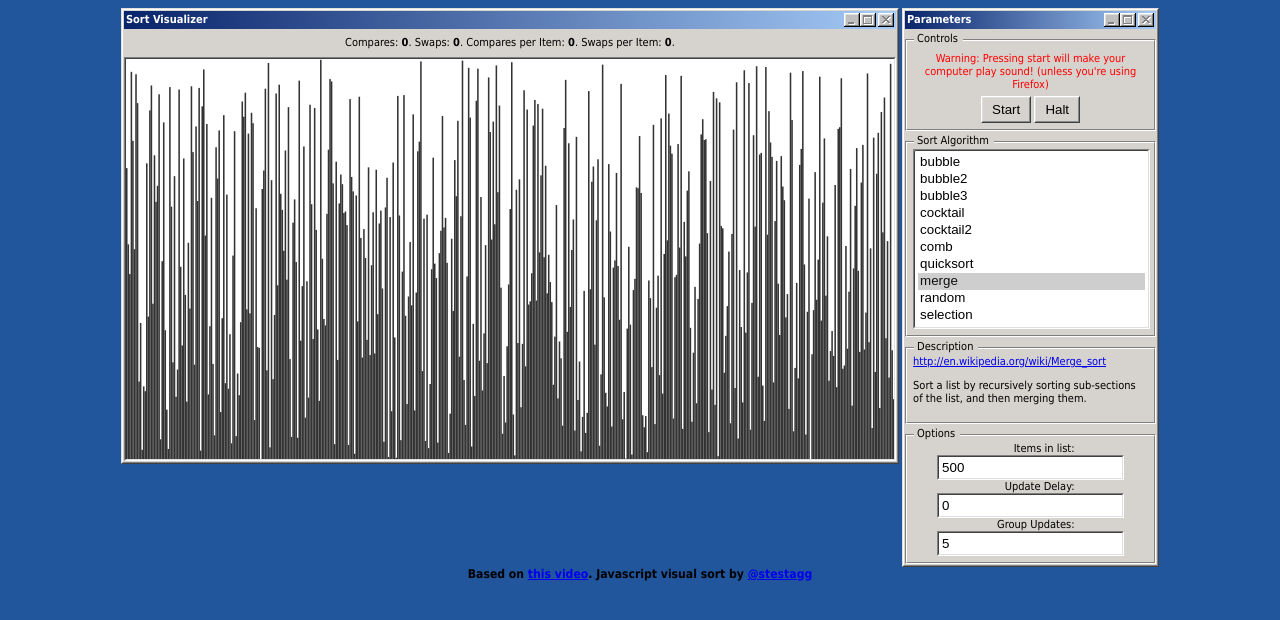
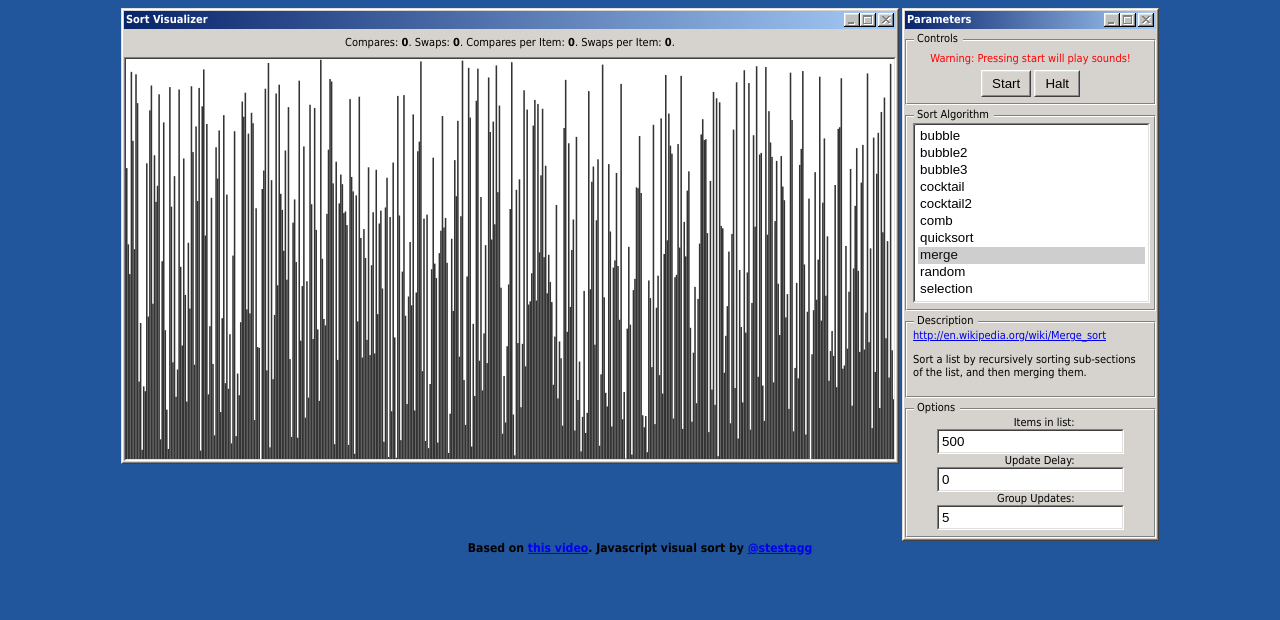
Before and after one commit to stestagg/stestagg.github.com, a plain HTML site: page sort/index.html in a window 1280 px wide. Drawn offline with Linux system fonts and the light colour scheme.

Commit message:
Update index.html

```diff
--- a/sort/index.html
+++ b/sort/index.html
@@ -115,7 +115,7 @@
       <div class="frame">
         <div class="frame_in">
           <h2>Controls</h2>
-          <div style="color:red; margin: 5px;">Warning: Pressing start will make your computer play sound! (unless you're using Firefox)</div>
+          <div style="color:red; margin: 5px;">Warning: Pressing start will play sounds!</div>
           <button id="start"><div><span>Start</span></div></button>
           <button id="halt"><div><span>Halt</span></div></button>
           <!--<button id="reset"><div><span>Reset</span></div></button>-->
```
